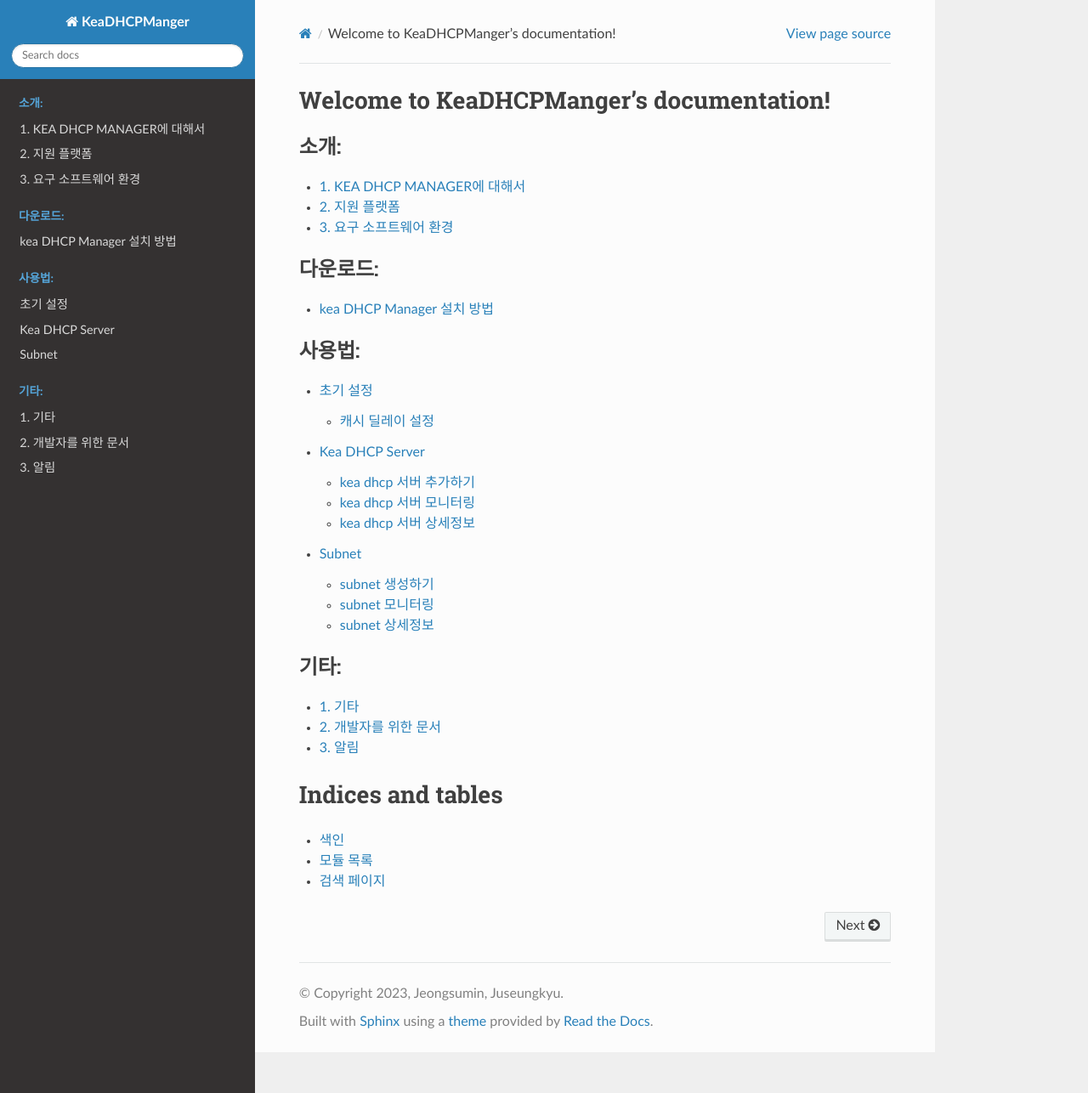
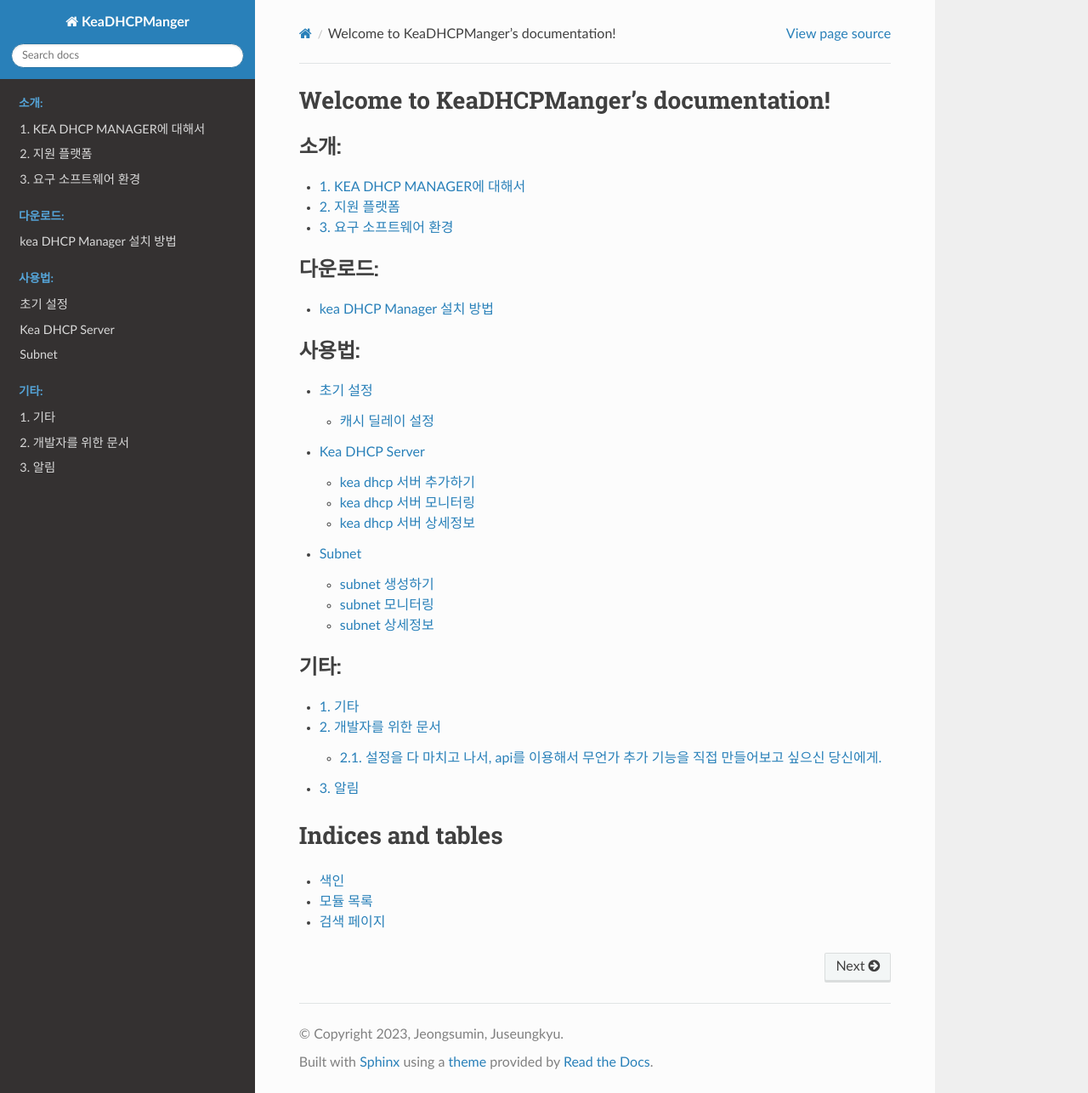
Before and after one commit to neneong/keaDHCPManager, a Sphinx documentation site: the page built from source/index.rst, in a window 1280 px wide and 1286 px high. Shown: the whole window at 85% size. Built offline with Sphinx 7.4.7 and the Read the Docs theme 2.0.0, drawn with Linux system fonts in a browser that asks for light colours.

Commit message:
update requirements.txt

```diff
--- a/source/requirements.txt
+++ b/source/requirements.txt
@@ -44,5 +44,5 @@
 tqdm==4.64.1
 urllib3==1.26.12
 wcwidth==0.2.5
-myst-parser=2.0.0
-sphinx-design=0.5.0
+myst-parser==2.0.0
+sphinx-design==0.5.0
--- a/source/기타/contents_developer.md
+++ b/source/기타/contents_developer.md
@@ -1,2 +1,10 @@
 개발자를 위한 문서
 ===============
+
+설정을 다 마치고 나서, api를 이용해서 무언가 추가 기능을 직접 만들어보고 싶으신 당신에게.
+-------------
+
+kea DHCP MANAGER에서는 기본적으로 swagger api 문서를 제공합니다.
+서버 주소:8080 /swagger-ui/index.html에 들어가면 보실 수 있습니다.
+
+`http://서버주소:8080/swagger-ui/index.html`
--- a/source/기타/contents_knowledgements.md
+++ b/source/기타/contents_knowledgements.md
@@ -2,4 +2,4 @@
 =============
 Kea DHCP Manager는 영리 단체인 에어큐브(주)에서 설계, 개발 및 유지 관리하는 프로젝트입니다.
 에어큐브는 주로 프로그램 지원 구독을 통한 수익으로 운영되며, 모든 전문 사용자가 이 옵션을 고려할 것을 권장합니다.
-자세한 내용은 http://www.aircuve.com/wp/ 을 참조하세요.
+자세한 내용은 [에어큐브 홈페이지](http://www.aircuve.com/wp/)를 참조하세요.
```
Also changed, not shown: source/사용법/contents_login.md (deleted, +0 -8 lines).
